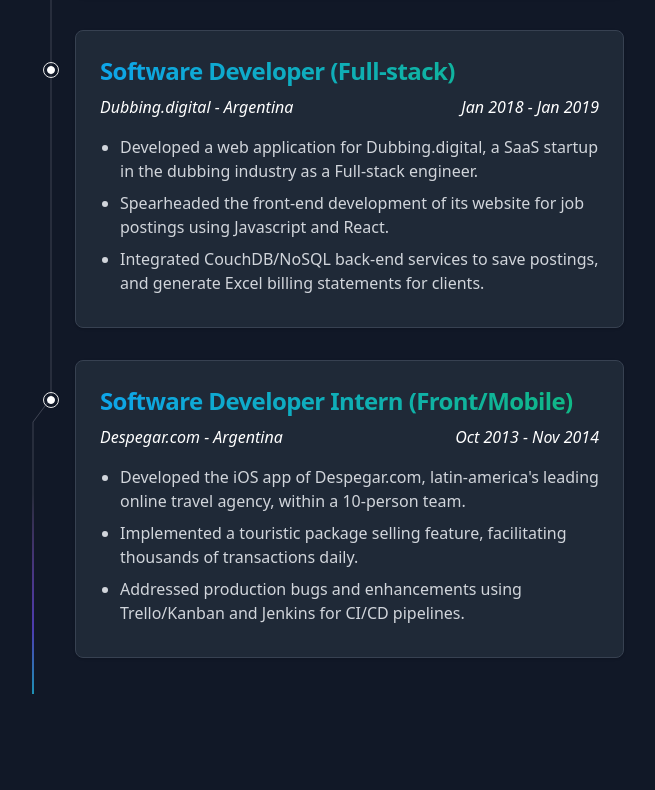
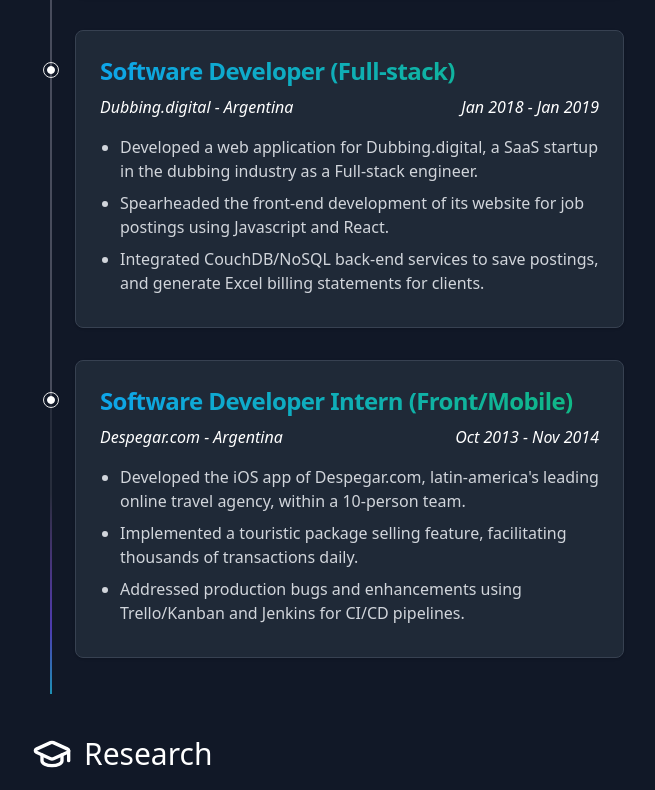
Before and after one commit to martinjedwabny/martinjedwabny.github.io, a React (Vite) app: page /#/ in a window 1280 px wide. Shown: the part 1478-2268 px from the top of the page, without its empty margins (312-967 px from the left). Before the commit the page ends 2172 px from the top, so only its background shows below. Built offline with nearby package versions, Linux system fonts and the light colour scheme.

Commit message:
make timeline svg straight

```diff
--- /dev/null
+++ b/src/components/ResearchSection/ResearchSection.tsx
@@ -0,0 +1,14 @@
+import SectionTitle from "../SectionTitle/SectionTitle";
+import iconSrc from "@/images/research.svg";
+
+export function ResearchSection() {
+    return (
+        <section className="px-4 md:px-10 flex flex-col max-w-2xl mx-auto">
+            <SectionTitle
+                title="Research"
+                icon={iconSrc}
+                className="md:pt-10 pb-4 max-sm:justify-center"
+            />
+        </section>
+    );
+}
--- a/src/components/Timeline/Timeline.tsx
+++ b/src/components/Timeline/Timeline.tsx
@@ -64,7 +64,7 @@ export const Timeline = ({
                     aria-hidden="true"
                 >
                     <motion.path
-                        d={`M 1 0V -36 l 18 24 V ${svgHeight * 0.8} l -18 24V ${svgHeight}`}
+                        d={`M 1 0V -36 l 18 24 V ${svgHeight * 0.8} 24V ${svgHeight}`}
                         fill="none"
                         stroke="#9091A0"
                         strokeOpacity="0.36"
@@ -73,7 +73,7 @@ export const Timeline = ({
                         }}
                     ></motion.path>
                     <motion.path
-                        d={`M 1 0V -36 l 18 24 V ${svgHeight * 0.8} l -18 24V ${svgHeight}`}
+                        d={`M 1 0V -36 l 18 24 V ${svgHeight * 0.8} 24V ${svgHeight}`}
                         fill="none"
                         stroke="url(#gradient)"
                         strokeWidth="1.25"
--- a/src/pages/Home.page.tsx
+++ b/src/pages/Home.page.tsx
@@ -1,6 +1,7 @@
 import { ExperienceSection } from "@/components/ExperienceSection/ExperienceSection";
 import { FloatingNav } from "@/components/FloatingNav/FloatingNav";
 import HeroSection from "@/components/HeroSection/HeroSection";
+import { ResearchSection } from "@/components/ResearchSection/ResearchSection";
 import { links } from "@/utils/links";
 
 const navItems = [
@@ -27,6 +28,7 @@ export function HomePage() {
       />
       <HeroSection />
       <ExperienceSection />
+      <ResearchSection />
     </main>
   );
 }
```
Also changed, not shown: src/images/research.svg (added).
